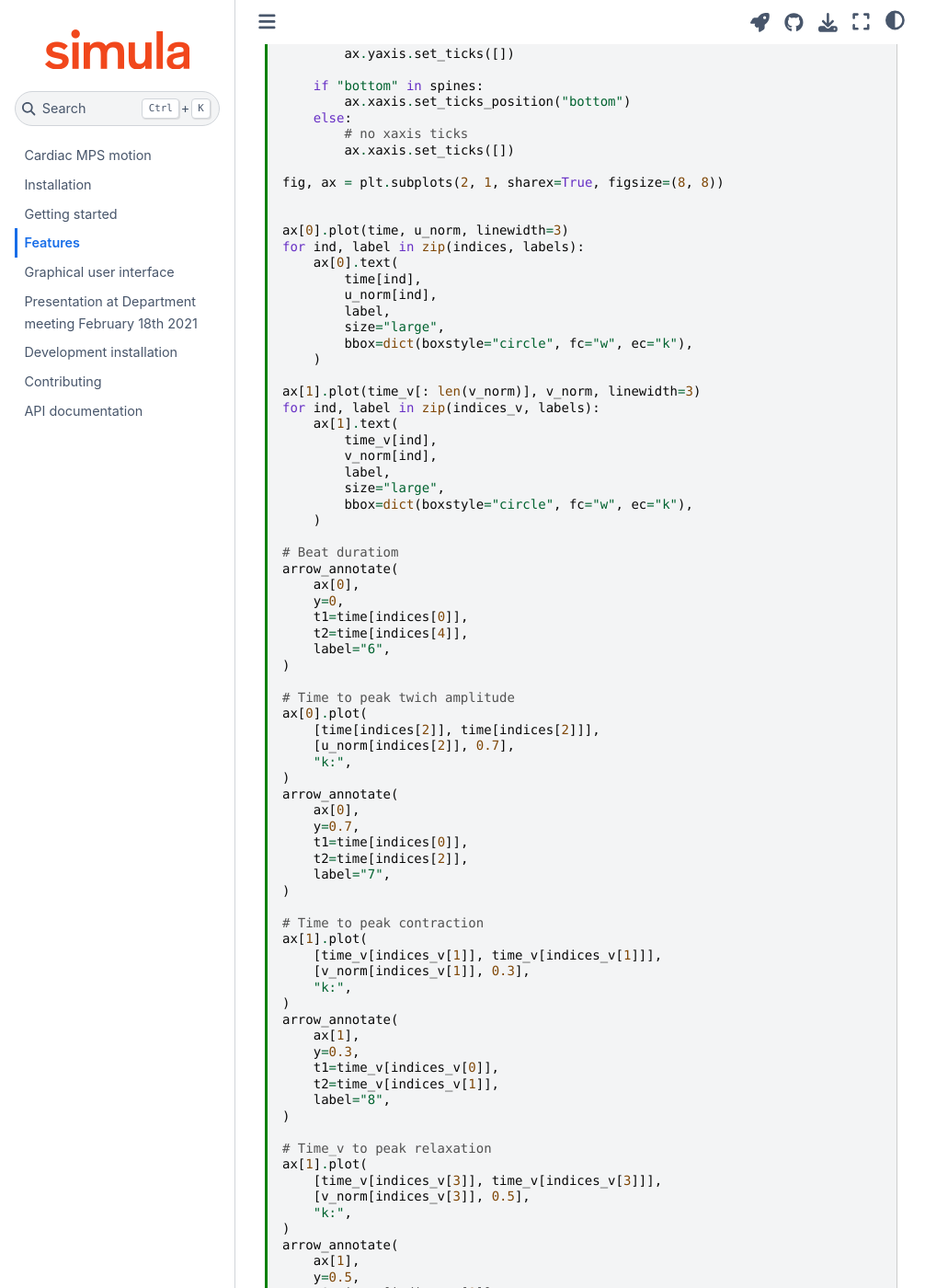
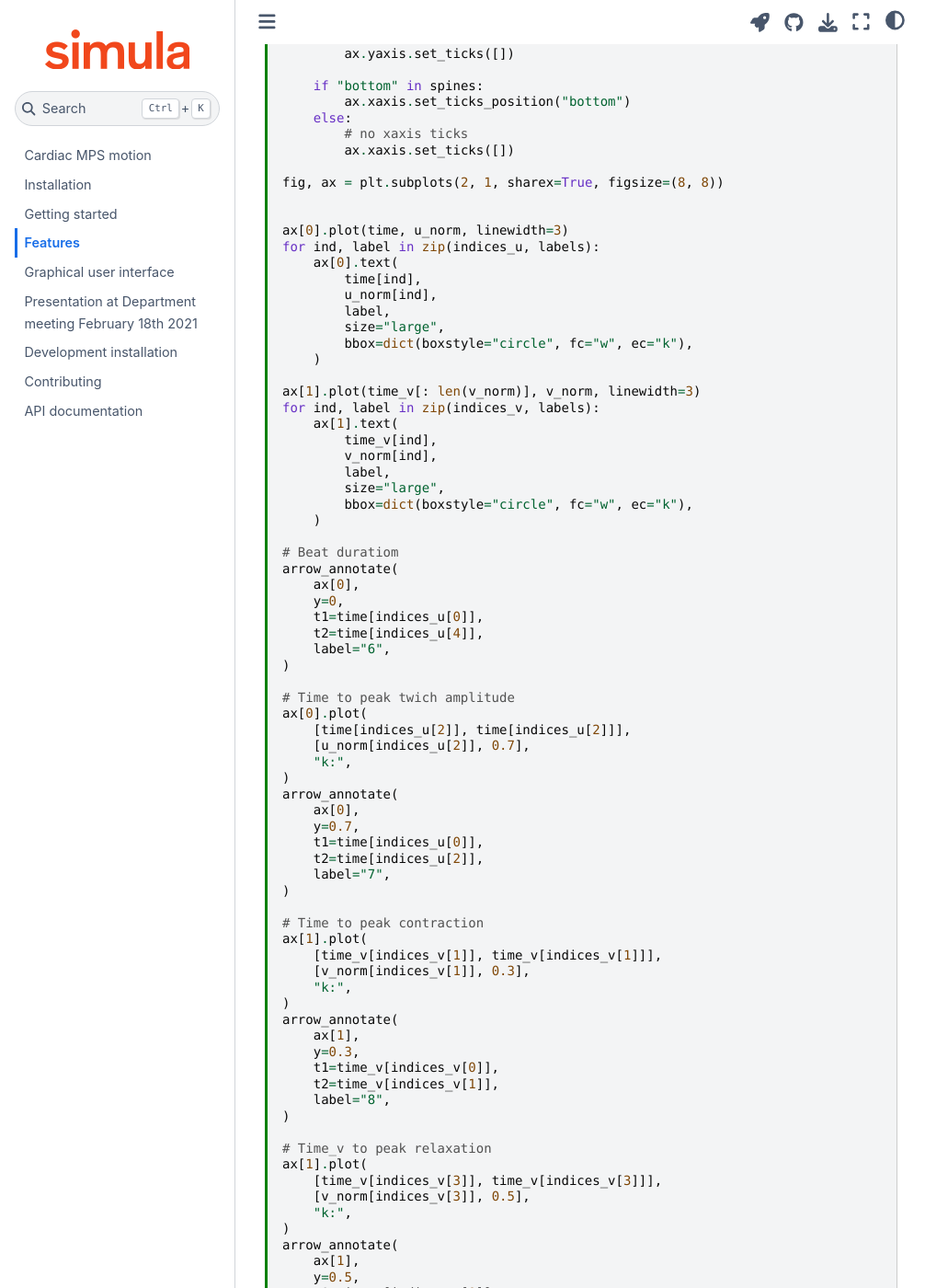
Before and after one commit to ComputationalPhysiology/mps_motion, a Jupyter Book: the page built from docs/features.ipynb, in a window 1280 px wide and 1400 px high, scrolled down 2520 px. Shown: the whole window at 92% size, without its empty margins (0-1031 px from the left). Built offline with Jupyter Book 1.0.4 settings and Sphinx 7.4.7 and the Sphinx Book theme 1.1.4, drawn with Linux system fonts in a browser that asks for light colours; some of the changed lines change nothing that is shown; some of the changed text lies outside the part shown.

Commit message:
Fix typo in features notebook

```diff
--- a/docs/_config.yml
+++ b/docs/_config.yml
@@ -1,10 +1,10 @@
 # Book settings
 # Learn more at https://jupyterbook.org/customize/config.html
 
-title: cardiac-mps-motion
+title: mps-motion
 author: Henrik Finsberg
 logo: "logo.png"
-copyright: "2022"
+copyright: "2023"
 only_build_toc_files: true
 
 # Force re-execution of notebooks on each build.
```
Also changed, not shown: docs/features.ipynb.
